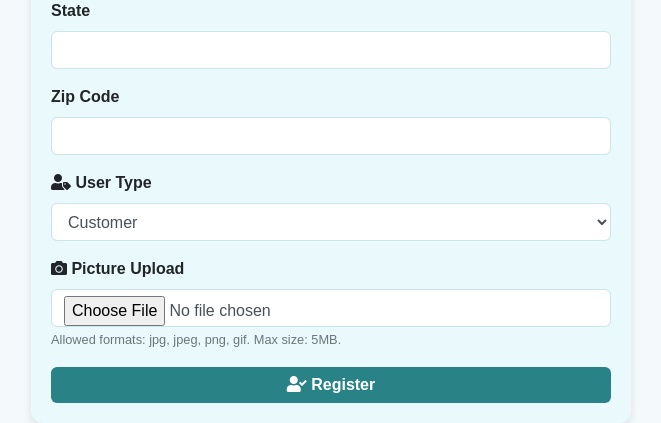
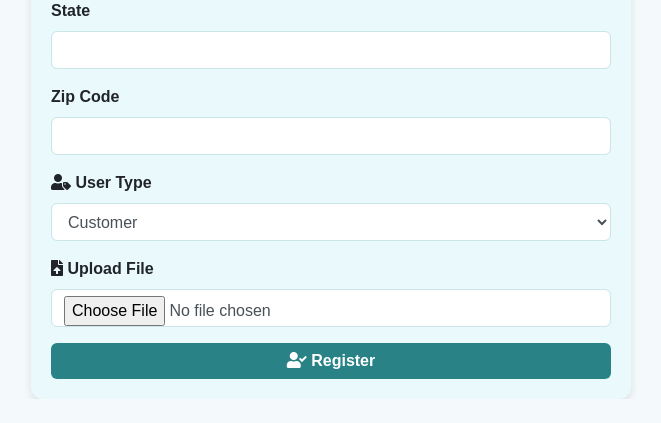
Before and after one commit to AlemBeskovic/WebDevSamir, a PHP site: page /register.php in a window 1280 px wide. Shown: the part 631-1054 px from the top of the page, without its empty margins (309-970 px from the left). After the commit the page ends 1030 px from the top, so only its background shows below. Run offline with PHP 8.4, Linux system fonts and the light colour scheme.

Commit message:
Update register.php

```diff
--- a/register.php
+++ b/register.php
@@ -8,6 +8,7 @@
     <link rel="icon" type="image/x-icon" href="./includes/favicon.ico">
     <link rel="stylesheet" href="https://cdnjs.cloudflare.com/ajax/libs/font-awesome/5.15.3/css/all.min.css">
     <link rel="stylesheet" href="https://stackpath.bootstrapcdn.com/bootstrap/4.5.2/css/bootstrap.min.css">
+    <link rel="stylesheet" href="css/styles.css">
 </head>
 
 <body style="background-color: #f4f9fc; font-family: Arial, sans-serif;">
@@ -81,14 +82,12 @@
                 <div class="invalid-feedback">Please select a user type.</div>
             </div>
 
-            <!-- Picture Upload -->
+            <!-- File Upload -->
             <div class="mb-3">
-                <label for="picture" class="form-label" style="font-weight: bold;"><i class="fas fa-camera"></i> Picture Upload</label>
-                <input type="file" class="form-control" id="picture" name="picture" accept="image/*" required style="border: 1px solid #cbe5e8; border-radius: 6px;">
-                <small class="text-muted">Allowed formats: jpg, jpeg, png, gif. Max size: 5MB.</small>
-                <div class="invalid-feedback">Please upload a valid image file.</div>
+                <label for="file" class="form-label" style="font-weight: bold;"><i class="fas fa-file-upload"></i> Upload File</label>
+                <input type="file" class="form-control" id="file" name="file" accept=".jpg,.jpeg,.png,.pdf" required style="border: 1px solid #cbe5e8; border-radius: 6px;">
+                <div class="invalid-feedback">Please upload a valid file (jpg, jpeg, png, pdf).</div>
             </div>
-
 
             <button type="submit" class="btn btn-primary w-100" style="background-color: #288286; border: none; font-weight: bold; border-radius: 6px;">
                 <i class="fas fa-user-check"></i> Register
@@ -97,6 +96,7 @@
     </div>
 
     <script>
+        // Bootstrap form validation
         (function() {
             'use strict';
             const forms = document.querySelectorAll('.needs-validation');
```
